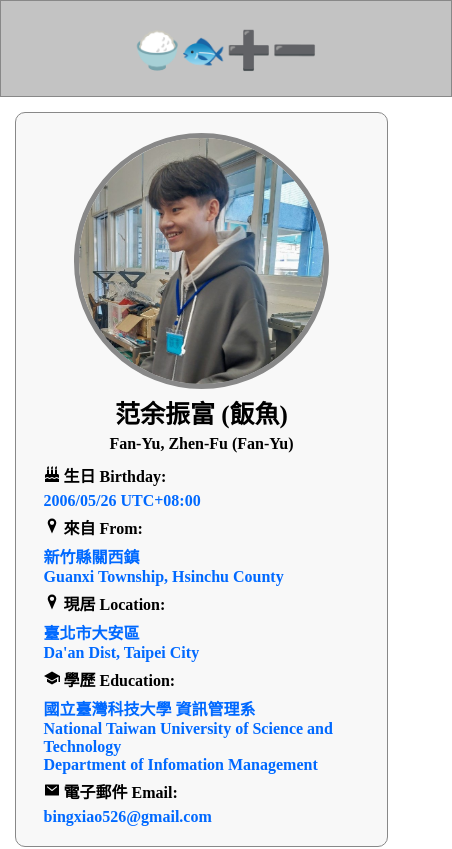
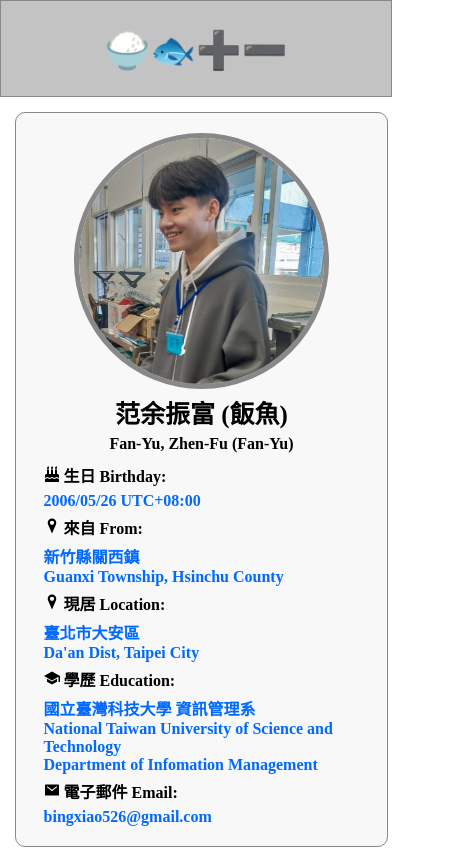
Before and after one commit to fanyuuu2006/fanyu-web, a Next.js app in the folder frontend/: page / in a window 390 px wide. Shown: the top 849 px of the page, 452 px wide, since content can reach past the window. Built offline with nearby package versions, Linux system fonts and the light colour scheme.

Commit message:
fix: 解決元素偏左 => Navbar 左右 padding 0

```diff
--- a/frontend/src/components/Index/ContactDiv.jsx
+++ b/frontend/src/components/Index/ContactDiv.jsx
@@ -49,7 +49,7 @@ function ContactLink({ title, href, children, ...props }) {
 export default function ContactDiv() {
   return (
     <div className="ContactDiv">
-      <p className="ContactDiv-Title">社交與聯繫方式 Social and Contrat</p>
+      <p className="ContactDiv-Title">社交與聯繫方式<br/>Social and Contrat</p>
       <div className="ContactLinkDiv">
         {ContactData.map((value, index) => {
           return (
--- a/frontend/src/styles/Navbar.css
+++ b/frontend/src/styles/Navbar.css
@@ -24,5 +24,6 @@ header > .Logo {
 @media (max-width: 768px) {
   header {
     justify-content: center;
+    padding: var(--padding-small) 0;
   }
 }
--- a/frontend/src/styles/globals.css
+++ b/frontend/src/styles/globals.css
@@ -33,8 +33,8 @@ section{
 @media (max-width: 768px) {
 
   section{
-    display: flex;
     flex-direction: column;
+    justify-content: center;
     padding: 0;
   }
 }
```
